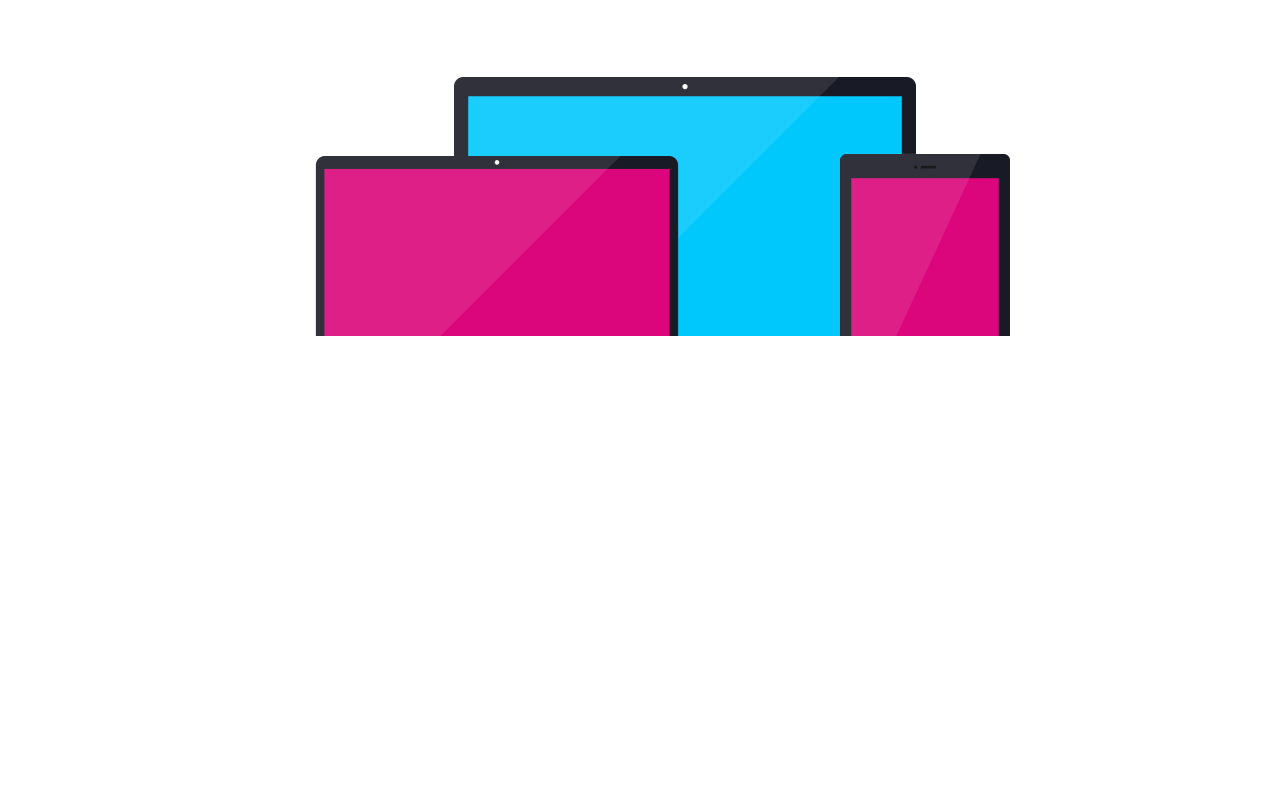
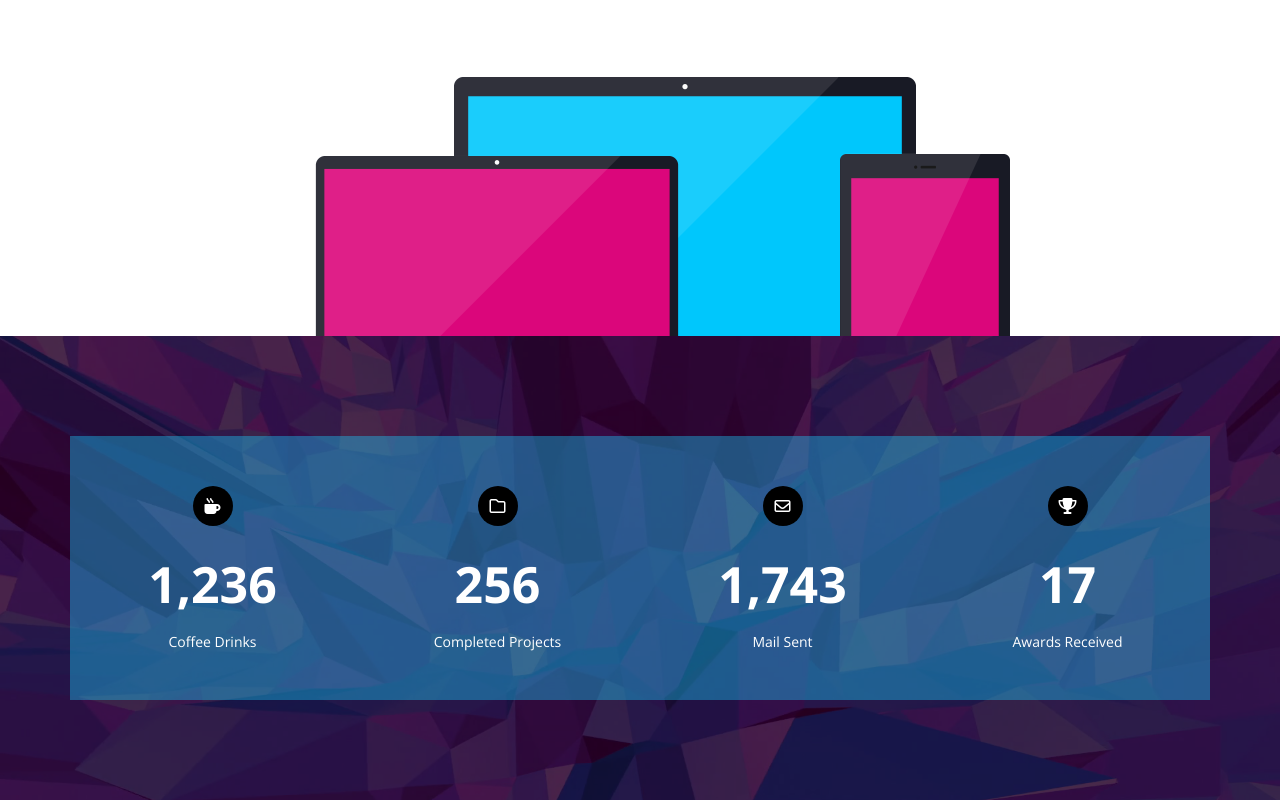
Before and after one commit to zyadayman1/Template_Two, a plain HTML site: page index.html in a window 1280 px wide. Shown: the part 4312-5112 px from the top of the page. Before the commit the page ends 4648 px from the top, so only its background shows below. Drawn offline with nearby package versions, Linux system fonts and the light colour scheme.

Commit message:
Create Statistics Section

```diff
--- a/css/Kasper.css
+++ b/css/Kasper.css
@@ -564,3 +564,66 @@ header .container nav .toggle-menu:hover + ul li a {
   }
 }
 /* end About */
+
+/* start Statistics */
+.Statistics {
+  background-image: url(../images/stats.png);
+  background-size: cover;
+  position: relative;
+  padding-top: 100px;
+  padding-bottom: 100px;
+}
+.Statistics::before {
+  content: "";
+  position: absolute;
+  width: 100%;
+  height: 100%;
+  top: 0;
+  left: 0;
+  background-color: rgba(0, 0, 0, 70%);
+}
+.Statistics .container {
+  position: relative;
+  display: flex;
+  flex-wrap: wrap;
+}
+.Statistics .container .box i {
+  width: 40px;
+  height: 40px;
+  display: flex;
+  justify-content: center;
+  align-items: center;
+  background-color: black;
+  border-radius: 50%;
+  margin: 0 auto 30px;
+}
+.Statistics .container .box .number {
+  font-size: 50px;
+  font-weight: bold;
+  margin: 0 0 20px;
+}
+.Statistics .container .box p {
+  font-size: 14px;
+}
+.Statistics .container .box {
+  color: white;
+  padding: 50px;
+  background-color: rgba(25, 201, 250, 0.4);
+  text-align: center;
+}
+@media (max-width: 767px) {
+  .Statistics .container .box {
+    flex-basis: 100%;
+  }
+}
+@media (min-width: 767px) {
+  .Statistics .container .box {
+    flex-basis: 50%;
+  }
+}
+@media (min-width: 992px) {
+  .Statistics .container .box {
+    flex-basis: 25%;
+  }
+}
+/* end Statistics */
--- a/index.html
+++ b/index.html
@@ -259,7 +259,32 @@
     </div>
     <!-- end About -->
 
-
+    <!-- start Statistics -->
+    <div class="Statistics">
+        <div class="container">
+            <div class="box">
+                <i class="fas fa-mug-hot"></i>
+                <div class="number">1,236</div>
+                <p>Coffee Drinks</p>
+            </div>
+            <div class="box">
+                <i class="far fa-folder"></i>
+                <div class="number">256</div>
+                <p>Completed Projects</p>
+            </div>
+            <div class="box">
+                <i class="far fa-envelope"></i>
+                <div class="number">1,743</div>
+                <p>Mail Sent</p>
+            </div>
+            <div class="box">
+                <i class="fas fa-trophy"></i>
+                <div class="number">17</div>
+                <p>Awards Received</p>
+            </div>
+        </div>
+    </div>
+    <!-- end Statistics -->
 </body>
 
 </html>
```
